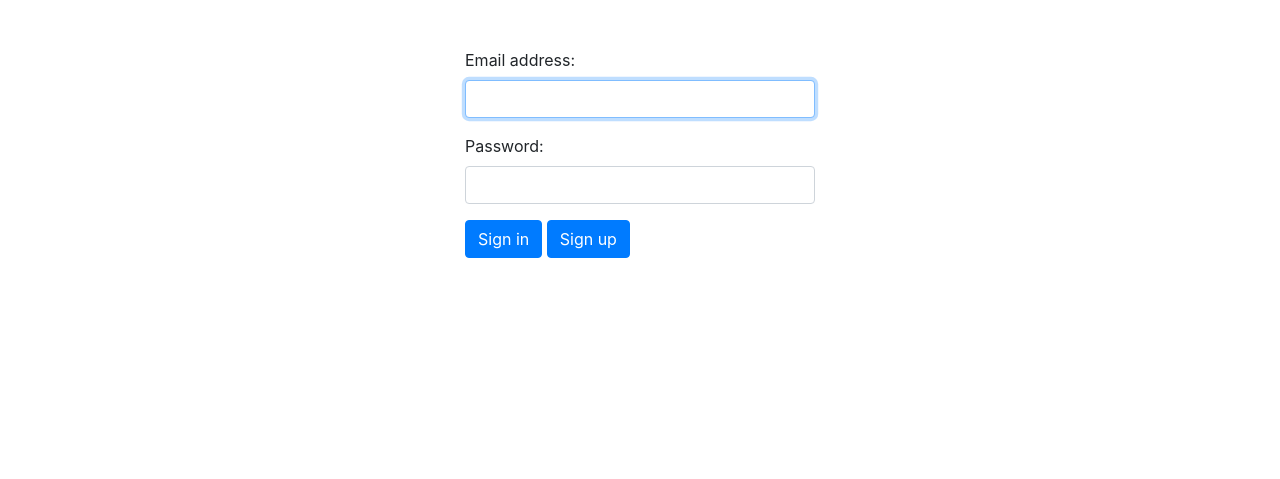
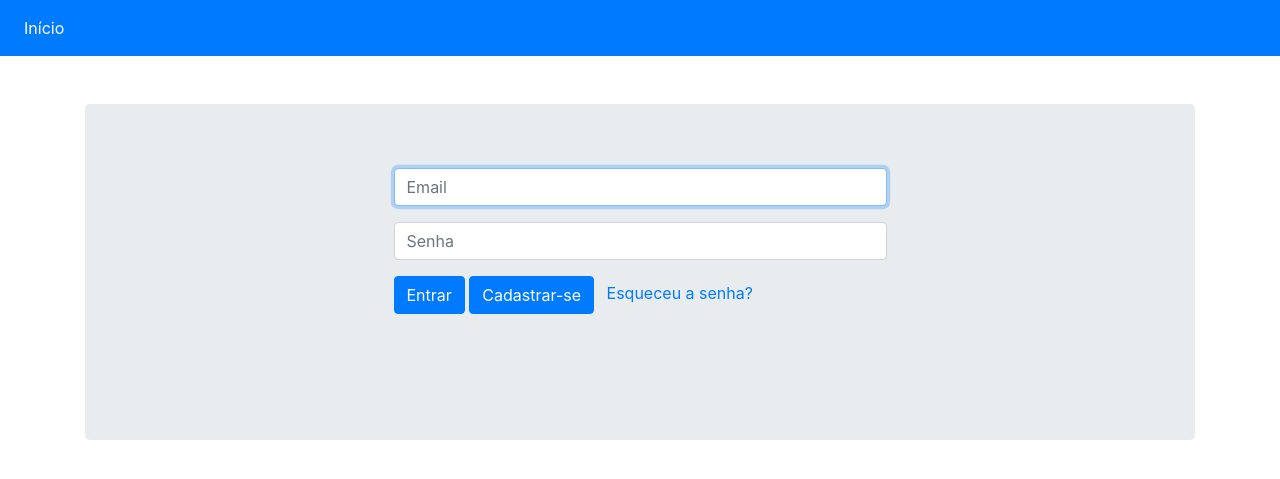
Before and after one commit to davidmaxdmao/teste2020, a Django app: page /login/ in a window 1280 px wide. Shown: the top 479 px of the page. Run offline with Django 3.2, Linux system fonts and the light colour scheme; some libraries are stand-ins or nearby versions.

Commit message:
alteração nas templates

```diff
--- a/base/templates/base.html
+++ b/base/templates/base.html
@@ -6,6 +6,13 @@
     <link rel="stylesheet" href="https://stackpath.bootstrapcdn.com/bootstrap/4.4.1/css/bootstrap.min.css" integrity="sha384-Vkoo8x4CGsO3+Hhxv8T/Q5PaXtkKtu6ug5TOeNV6gBiFeWPGFN9MuhOf23Q9Ifjh" crossorigin="anonymous">
 </head>
 <body>
+<nav class="navbar navbar-expand-sm bg-primary navbar-light ">
+  <ul class="navbar-nav">
+    <li class="nav-item active">
+        <a class="nav-link text-white" href="{% url 'login' %}">Início</a>
+    </li>
+</nav>
+
 
 <div class="container">
 {% block conteudo %}
--- a/base/templates/registration/login.html
+++ b/base/templates/registration/login.html
@@ -4,21 +4,35 @@
 {% block conteudo %}
 <br>
 <br>
-<div class="row">
-    <div class="col-4 m-auto">
+<div class="jumbotron">
+    <div class="col-6 m-auto">
         <form method="post">
             {% csrf_token %}
-            <div class="form-group">
-                <label for="email">Email address:</label>
-                {% render_field form.username class='form-control'%}
+            <div class="form-group{% if field.errors %} has-error{% endif %}">
+                {% render_field form.username class='form-control' placeholder='Email'%}
+                {% for error in field.errors %}
+                <span class="help-block">{{ error }}</span>
+                {% endfor %}
             </div>
-            <div class="form-group">
-                <label for="pwd">Password:</label>
-                {% render_field form.password class='form-control' %}
+            <div class="form-group{% if field.errors %} has-error{% endif %}">
+                {% render_field form.password class='form-control' placeholder='Senha'%}
+                {% for error in field.errors %}
+                <span class="help-block">{{ error }}</span>
+                {% endfor %}
             </div>
-            <button type="submit" class="btn btn-primary">Sign in</button>
-            <a href="{% url 'register' %}"><button type="button" class="btn btn-primary">Sign up</button></a>
+            <button type="submit" class="btn btn-primary">Entrar</button>
+            <a href="{% url 'register' %}"><button type="button" class="btn btn-primary">Cadastrar-se</button></a>
+            <a href="{% url 'PasswordReset'%}" style="margin-left: 8px;">Esqueceu a senha?</a>
         </form>
     </div>
+    <div style="margin-top: 30px;">
+        <h3>{{ message1 }}</h3>
+        <br>
+        <h3>{{ message2 }}</h3>
+
+    </div>
 </div>
+{% block resetDone %}
+{%endblock%}
+
 {% endblock %}
--- a/base/urls.py
+++ b/base/urls.py
@@ -6,6 +6,8 @@ from .views import cadastro
 from .views import index
 from .views import reset_senha
 from .views import reset_confirm_senha
+from .views import reset_done
+from .views import password_change_done
 
 
 urlpatterns = [
@@ -15,4 +17,6 @@ urlpatterns = [
     path('reset-senha/', reset_senha, name='PasswordReset'),
     path('reset/<uidb64>/<token>/', reset_confirm_senha, name='reset_confirm_senha'),
     path('accounts/', include('django.contrib.auth.urls')),
+    path('reste-done/', reset_done, name='password_reset_done'),
+    path('change-done/', password_change_done, name='password_change_done'),
 ]
--- a/teste2020/settings.py
+++ b/teste2020/settings.py
@@ -27,7 +27,7 @@ SECRET_KEY = 'coba72+o=_ds-69$^(^#^ksdxuzr4dt^#bt^ss8^1+6@2_=n#!'
 # SECURITY WARNING: don't run with debug turned on in production!
 DEBUG = True
 
-ALLOWED_HOSTS = []
+ALLOWED_HOSTS = ['192.168.15.87', '127.0.0.1']
 
 
 # Application definition
@@ -109,7 +109,7 @@ AUTH_PASSWORD_VALIDATORS = [
 # Internationalization
 # https://docs.djangoproject.com/en/3.0/topics/i18n/
 
-LANGUAGE_CODE = 'en-us'
+LANGUAGE_CODE = 'pt-br'
 
 TIME_ZONE = 'UTC'
 
```
Also changed, not shown: base/templates/registration/custom_password_change_done.html (added, +14 -0 lines), base/templates/registration/custom_password_reset_confirm.html (+8 -7 lines), base/templates/registration/custom_password_reset_done.html (added, +16 -0 lines), base/templates/registration/custom_password_reset_email.html (+6 -7 lines), base/templates/registration/custom_password_reset_form.html (+10 -4 lines), base/templates/registration/register.html (+7 -11 lines), base/views.py (+25 -1 lines).
